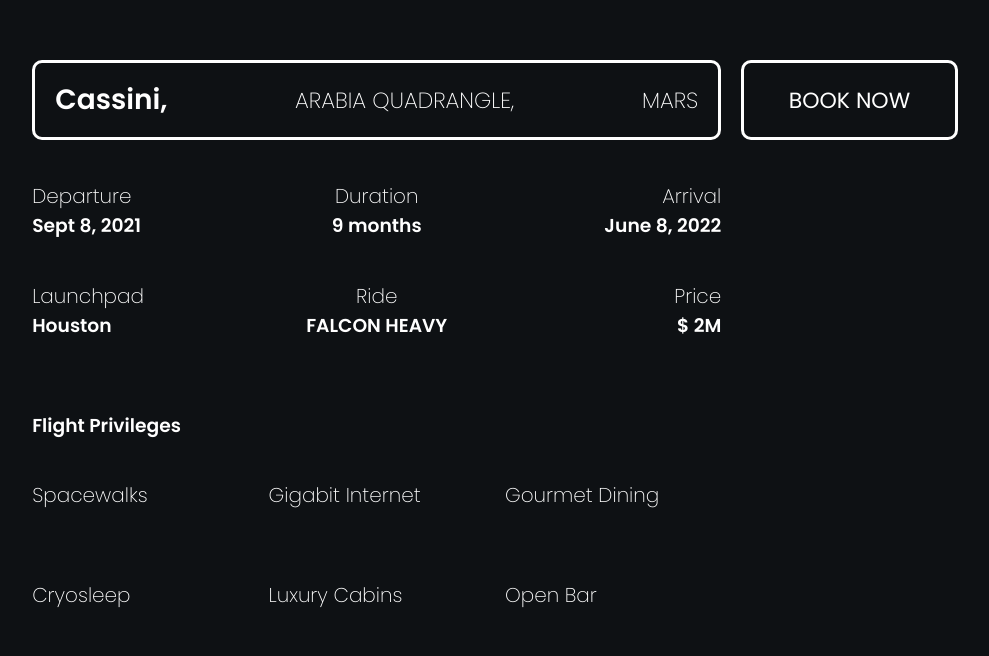
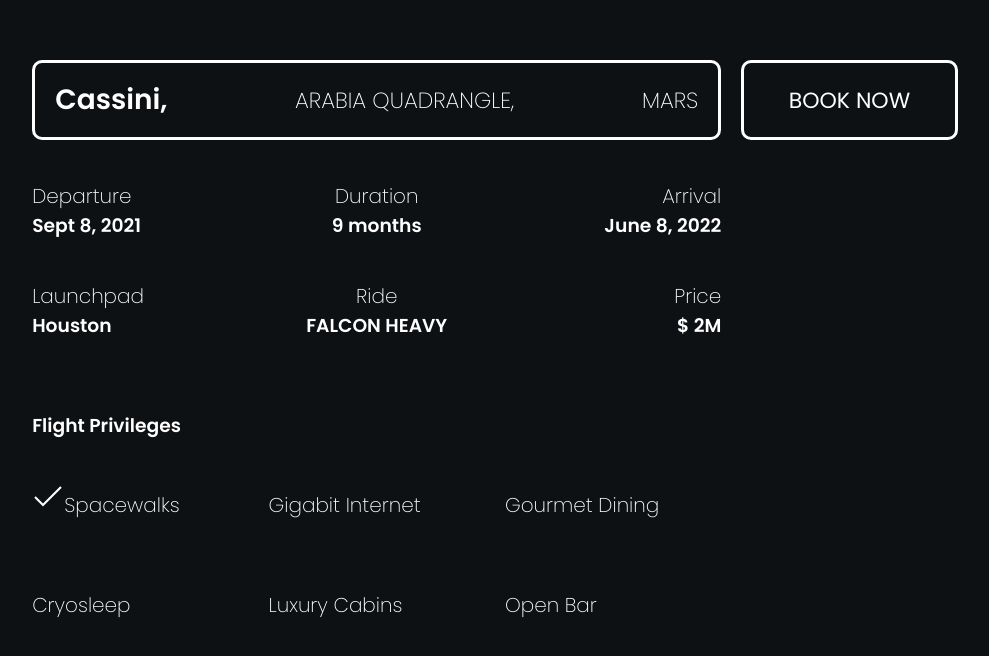
Before and after one commit to neilitalia/spacex-flights, a React (Create React App) app in the folder client/: page / in a window 1280 px wide. Shown: the part 820-1476 px from the top of the page, without its empty margins (86-1075 px from the left). Built offline with nearby package versions, Linux system fonts and the light colour scheme.

Commit message:
:sparkles: Add icon to flight details

```diff
--- a/client/src/components/EarliestFlight.css
+++ b/client/src/components/EarliestFlight.css
@@ -97,6 +97,14 @@ div.detail-6 {
   align-self: flex-end;
 }
 
+p > img {
+  fill: white;
+}
+
+p.list {
+  align-self: flex-end;
+}
+
 p.list-1 {
   grid-area: 5/2/6/4;
 }
--- a/client/src/components/EarliestFlight.jsx
+++ b/client/src/components/EarliestFlight.jsx
@@ -1,6 +1,7 @@
 import React from 'react'
 import FlightDetail from './FlightDetail'
 import './EarliestFlight.css'
+import CheckMark from '../icons/CheckMark.jsx'
 
 const EarliestFlight = () => {
   return (
@@ -30,12 +31,12 @@ const EarliestFlight = () => {
         <FlightDetail label="Price" data="$ 2M" textAlign="right"/>
       </div>
       <h3 className="flight-privileges">Flight Privileges</h3>
-      <p className="list-1">Spacewalks</p>
-      <p className="list-2">Cryosleep</p>
-      <p className="list-3">Gigabit Internet</p>
-      <p className="list-4">Luxury Cabins</p>
-      <p className="list-5">Gourmet Dining</p>
-      <p className="list-6">Open Bar</p>
+      <p className="list list-1"><CheckMark />Spacewalks</p>
+      <p className="list list-2">Cryosleep</p>
+      <p className="list list-3">Gigabit Internet</p>
+      <p className="list list-4">Luxury Cabins</p>
+      <p className="list list-5">Gourmet Dining</p>
+      <p className="list list-6">Open Bar</p>
     </div>
   )
 }
--- /dev/null
+++ b/client/src/icons/CheckMark.jsx
@@ -0,0 +1,9 @@
+import React from 'react'
+
+const CheckMark = () => {
+  return (
+    <svg fill="#ffffff" xmlns="http://www.w3.org/2000/svg"  viewBox="0 0 32 32" width="32px" height="32px"><path d="M 28.28125 6.28125 L 11 23.5625 L 3.71875 16.28125 L 2.28125 17.71875 L 10.28125 25.71875 L 11 26.40625 L 11.71875 25.71875 L 29.71875 7.71875 Z"/></svg>
+  )
+}
+
+export default CheckMark
```
